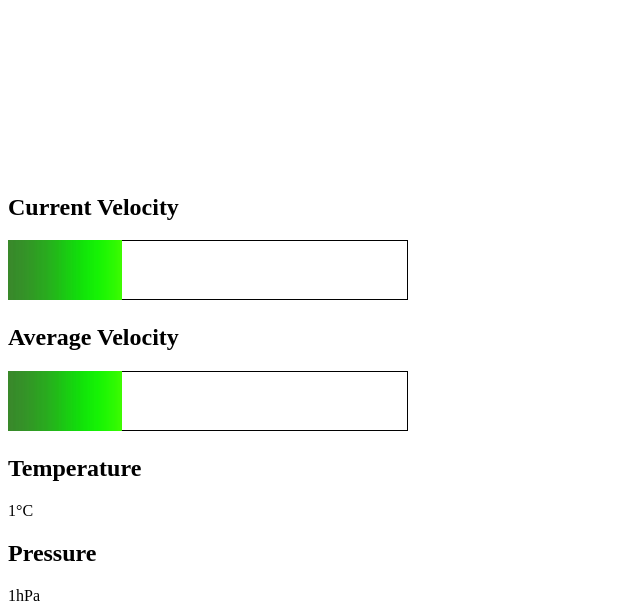
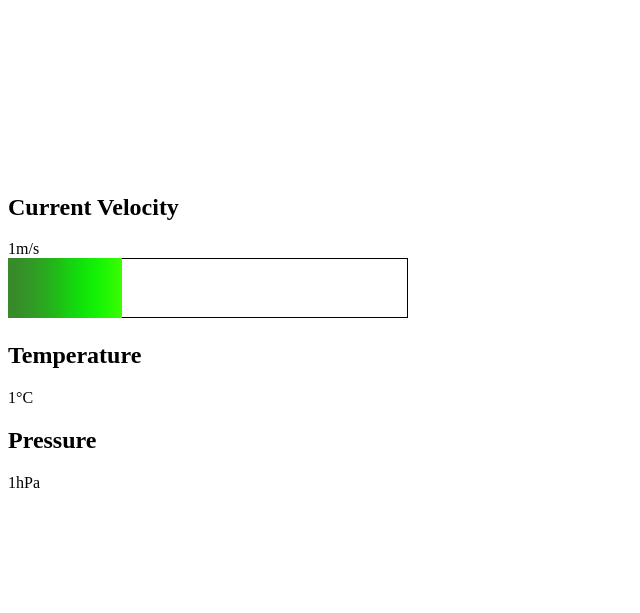
Before and after one commit to KudoLayton/myodesignproject, a Django app: page / in a window 1280 px wide. Shown: the part 398-1011 px from the top of the page, without its empty margins (0-640 px from the left). After the commit the page ends 886 px from the top, so only its background shows below. Run offline with Django 3.2, Linux system fonts and the light colour scheme; tables that the repository leaves empty hold one stand-in row (values such as "Sample post"); some libraries are stand-ins or nearby versions.

Commit message:
delete average velocity

```diff
--- a/MyoSite/SensorData/static/js/data.js
+++ b/MyoSite/SensorData/static/js/data.js
@@ -1,14 +1,10 @@
 function initDraw(barsrc){
 	var curVelCanvas = document.getElementById('curVel');
 	var cvctx = curVelCanvas.getContext('2d');
-	var avrVelCanvas = document.getElementById('avrVel');
-	var avctx = avrVelCanvas.getContext('2d');
 	var bar = new Image();
 	bar.onload = function(){
 		cvctx.strokeRect(0, 0, curVelCanvas.width, curVelCanvas.height);
-		avctx.strokeRect(0, 0, avrVelCanvas.width, avrVelCanvas.height);
 		cvctx.drawImage (bar, 0, 0, 0, bar.height, 0, 0, 0, curVelCanvas.height);
-		avctx.drawImage (bar, 0, 0, 0, bar.height, 0, 0, 0, avrVelCanvas.height);
 	};
 	bar.src = barsrc;
 	return bar;
@@ -23,18 +19,13 @@ function getData(bar){
 				data = JSON.parse(xhr.responseText);
 				document.getElementById("temperature").innerHTML = data[0].fields.temperature+"°C";
 				document.getElementById("pressure").innerHTML = data[0].fields.pressure+"hPa";
+				document.getElementById("curVelVal").innerHTML = data[0].fields.curVel+"m/s";
 				var cvpercent = data[0].fields.curVel / 3.5;
-				var avpercent = data[0].fields.aveVel / 3.5;
 				var curVelCanvas = document.getElementById('curVel');
 				var cvctx = curVelCanvas.getContext('2d');
-				var avrVelCanvas = document.getElementById('avrVel');
-				var avctx = avrVelCanvas.getContext('2d');
 				cvctx.clearRect(0, 0, curVelCanvas.height, curVelCanvas.width);
 				cvctx.strokeRect(0, 0, curVelCanvas.width, curVelCanvas.height);
 				cvctx.drawImage (bar, 0, 0, bar.width * cvpercent, bar.height, 0, 0, curVelCanvas.width * cvpercent, curVelCanvas.height);
-				avctx.clearRect(0, 0, avrVelCanvas.height, avrVelCanvas.width);
-				avctx.strokeRect(0, 0, avrVelCanvas.width, avrVelCanvas.height);
-				avctx.drawImage (bar, 0, 0, bar.width * avpercent, bar.height, 0, 0, avrVelCanvas.width * avpercent, avrVelCanvas.height);
 			}
 		}
 	}
--- a/MyoSite/SensorData/templates/SensorData/monitor.html
+++ b/MyoSite/SensorData/templates/SensorData/monitor.html
@@ -15,9 +15,8 @@
 		<h2>Myo Car Camera</h2>
 			<div id="mjpeg_wrapper" style="width: 480px; height: 360px;"></div>
 	    <h2>Current Velocity</h2>
+	    	<div id="curVelVal"></div>
 	    	<canvas id="curVel" width="400" height="60"></canvas>
-	    <h2>Average Velocity</h2>
-	    	<canvas id="avrVel" width="400" height="60"></canvas>
 	    <h2>Temperature</h2>
 	    	<div id="temperature"></div>
 	    <h2>Pressure</h2>
--- a/MyoSite/SensorData/views.py
+++ b/MyoSite/SensorData/views.py
@@ -26,14 +26,12 @@ def input(request):
 	new_temp = 0
 	new_press = 0
 	new_curVel = 0
-	new_avrVel = 0
 	try:
 		if request.method == "POST":
 			new_temp = float(request.POST.get('temp'))
 			new_press = float(request.POST.get('press'))
 			new_curVel = float(request.POST.get('curvel'))
-			new_avrVel = float(request.POST.get('avrvel'))
-		data = Data(ip=new_ip, measureTime=timezone.now(), temperature=new_temp, curVel = new_curVel, aveVel = new_avrVel, pressure = new_press)
+		data = Data(ip=new_ip, measureTime=timezone.now(), temperature=new_temp, curVel = new_curVel, aveVel = 0, pressure = new_press)
 		data.save()
 		return HttpResponse('Successfully Store Data!\n')
 	except:
```
